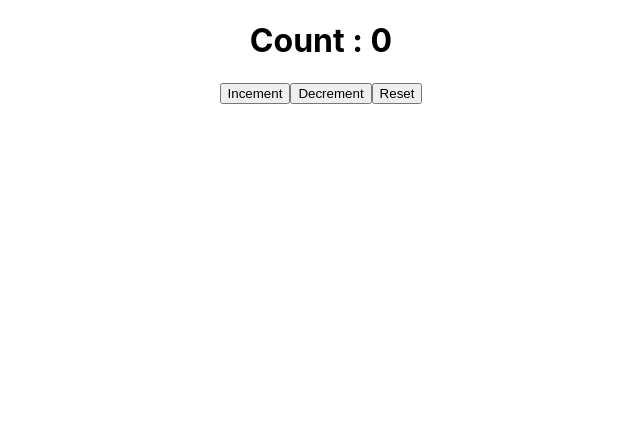
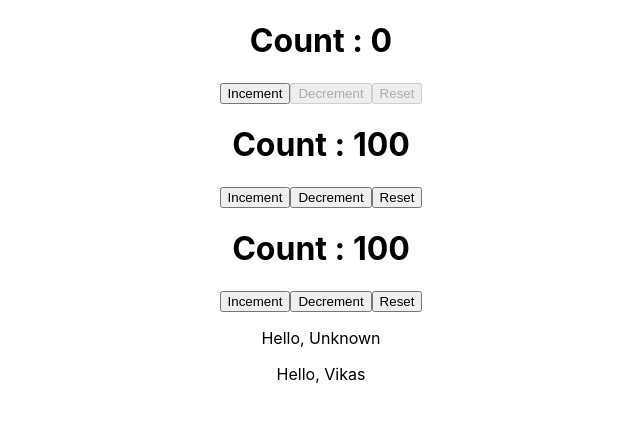
Before and after one commit to vikas62081/Training-Program-Batch-1, a React (Create React App) app in the folder react-app/: page / in a window 1280 px wide. Shown: the top 422 px of the page, without its empty margins (319-959 px from the left). Built offline with nearby package versions, Linux system fonts and the light colour scheme.

Commit message:
Counter app done

```diff
--- a/react-app/src/App.js
+++ b/react-app/src/App.js
@@ -1,29 +1,16 @@
 import logo from "./logo.svg";
 import "./App.css";
 import { useState } from "react";
+import Counter, { Grettings } from "./Counter";
 
 const App = () => {
-  const [count, setCount] = useState(0);
-
-  const handleIncrement = () => {
-    setCount(count + 1);
-  };
-  const handleDecrement = () => {
-    setCount(count - 1);
-  };
-  const handleReset = () => {
-    setCount(0);
-  };
-
   return (
     <div className="App">
-      <h1>Count : {count}</h1>
-
-      <button onClick={handleIncrement}>Incement</button>
-      <button onClick={handleDecrement} disabled={false}>
-        Decrement
-      </button>
-      <button onClick={handleReset}>Reset</button>
+      <Counter incrementBy={5} decrementBy={3} resetValue={0} />
+      <Counter incrementBy={10} initialCount={100} />
+      <Counter incrementBy={10} initialCount={100} />
+      <Grettings />
+      <Grettings name="Vikas" />
     </div>
   );
 };
--- /dev/null
+++ b/react-app/src/Counter.js
@@ -0,0 +1,40 @@
+import React, { useState } from "react";
+
+const Counter = (props) => {
+  const {
+    incrementBy = 1,
+    decrementBy = 1,
+    resetValue = 0,
+    initialCount = 0,
+  } = props;
+  const [count, setCount] = useState(initialCount);
+
+  const handleIncrement = () => {
+    setCount(count + incrementBy);
+  };
+  const handleDecrement = () => {
+    setCount(count - decrementBy);
+  };
+  const handleReset = () => {
+    setCount(resetValue);
+  };
+  return (
+    <div>
+      <h1>Count : {count}</h1>
+      <button onClick={handleIncrement}>Incement</button>
+      <button
+        onClick={handleDecrement}
+        disabled={count - decrementBy > 0 ? false : true}
+      >
+        Decrement
+      </button>
+      <button onClick={handleReset} disabled={count === 0}>
+        Reset
+      </button>
+    </div>
+  );
+};
+
+export default Counter;
+
+export const Grettings = ({ name = "Unknown" }) => <p>Hello, {name}</p>;
```
Also changed, not shown: 1 other file (tests, documents, lock files or other folders).
